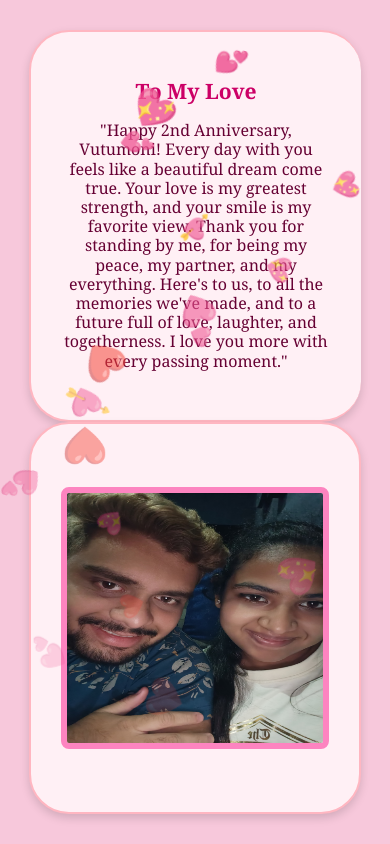
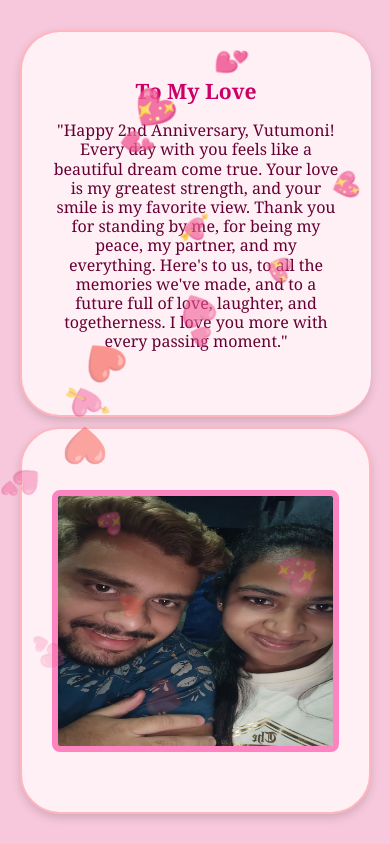
Before and after one commit to deepharh005/Gift_Card, a plain HTML site: page index.html in a window 390 px wide. Drawn offline with Linux system fonts and the light colour scheme.

Commit message:
Update style.css

```diff
--- a/style.css
+++ b/style.css
@@ -109,8 +109,8 @@
     }
 
     .page {
-      width: 85%;
-       height: 80%
+      width: 90vw;
+       height: 50vh;
       margin: 5px;
     }
 
```
